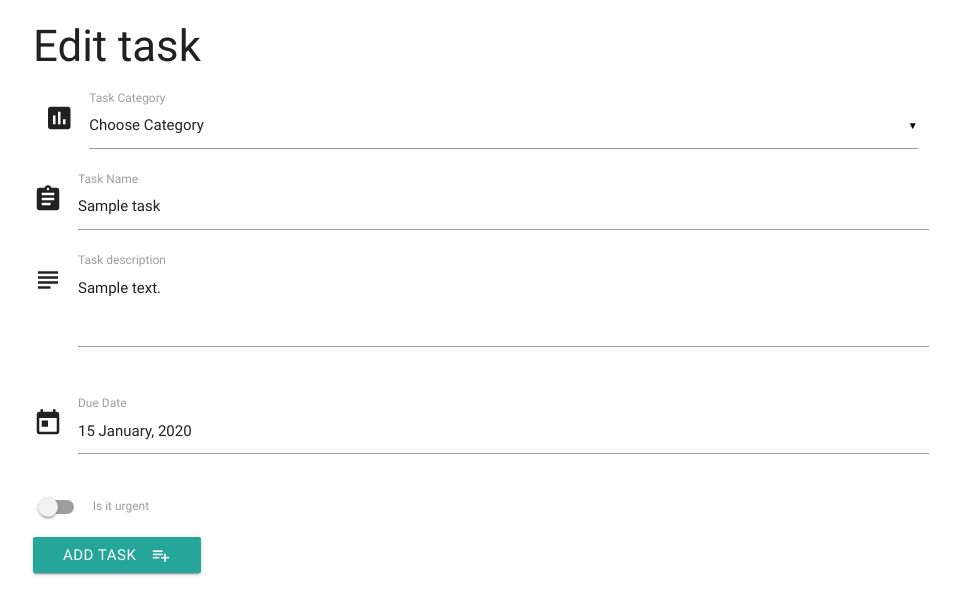
After one commit to MrColorado35/task_manager, a Flask app: template task_mnger/templates/edittask.html in a window 1280 px wide. The commit adds this page. Shown: the top 615 px of the page, without its empty margins (159-1119 px from the left). Run offline with Flask 2, Linux system fonts and the light colour scheme; the template is opened without the code that fills it: most values are stand-ins (such as "Sample title", 1, 10 or a date in 2020); some libraries are stand-ins or nearby versions.

Commit message:
add functionality for task editing

```diff
--- a/task_mnger/app.py
+++ b/task_mnger/app.py
@@ -28,6 +28,25 @@ def insert_task():
     task.insert_one(request.form.to_dict())
     return redirect(url_for('get_tasks'))
 
+@app.route('/edit_task/<task_id>')
+def edit_task(task_id):
+    the_task = mongo.db.tasks.find_one({"_id": ObjectId(task_id)})
+    all_categories = mongo.db.categories.find()
+    return render_template('edittask.html', task=the_task, categories=all_categories )
+
+@app.route('/update_task/<task_id>', methods=["POST"])
+def update_task(task_id):
+    tasks = mongo.db.tasks
+    tasks.update( {'_id': ObjectId(task_id)},
+       {
+        'task_name':request.form.get('task_name'),
+        'category_name':request.form.get('category_name'),
+        'task_description': request.form.get('task_description'),
+        'due_date': request.form.get('due_date'),
+        'is_urgent':request.form.get('is_urgent')
+    })
+    return redirect(url_for('get_tasks'))
+
 if __name__ == '__main__':
         app.run(host=os.environ.get('IP'),
             port=int(os.environ.get('PORT')),
--- /dev/null
+++ b/task_mnger/static/css/style.css
@@ -0,0 +1,12 @@
+.btn-small {
+    height: 24px;
+    width: 60px;
+    line-height: 24px;
+    margin: 5px;
+    padding: 0 0.5em;
+}
+
+.task-header {
+    margin-top: 5px;
+    margin-left: 10%;
+}
--- a/task_mnger/templates/base.html
+++ b/task_mnger/templates/base.html
@@ -9,18 +9,17 @@
         <!--Import Google Icon Font-->
         <link href="https://fonts.googleapis.com/icon?family=Material+Icons" rel="stylesheet">
         <!--Import materialize.css-->
-        <!-- <link rel="stylesheet" href="https://cdnjs.cloudflare.com/ajax/libs/materialize/1.0.0/css/materialize.min.css"> -->
-        <!-- <link type="text/css" rel="stylesheet" href="css/materialize.min.css"  media="screen,projection"/>   -->
-
         <link rel="stylesheet"  href="https://cdnjs.cloudflare.com/ajax/libs/materialize/0.100.2/css/materialize.min.css">
-        <link rel="stylesheet" href="assets/css/style.css">
+        <link rel="stylesheet" href="{{url_for('static', filename='css/style.css')}}">
         <title>Title</title>
     </head>
     <body>
+        <div class="container">
         <!-- <h1>It works</h1> -->
         {% block content %}
 
         {% endblock %}
+        </div>
         <!--JavaScript at end of body for optimized loading-->
         <!-- <script type="text/javascript" src="js/materialize.min.js"></script> -->
         <!-- <script src="https://cdnjs.cloudflare.com/ajax/libs/jquery/3.5.1/jquery.slim.min.js"></script> -->
--- /dev/null
+++ b/task_mnger/templates/edittask.html
@@ -0,0 +1,75 @@
+{% extends 'base.html' %} {% block content %}
+
+<h3>Edit task</h3>
+  <div class="row">
+        <form action="{{ url_for('update_task', task_id=task._id) }}" method="POST" class="col s12">
+        <div class="input-field col s12" id="choosefix">
+            <i class="material-icons prefix">poll</i>
+            <select id="category" name="category_name">
+                <option value="" disabled selected>Choose Category</option>
+
+                {% for cat in categories %}
+                    {% if cat.category_name == task.category_name %}
+                <option value="{{ cat.category_name}}" selected> {{ cat.category_name }}</option>
+                    {% else %}
+                <option value="{{ cat.category_name}}"> {{ cat.category_name }}</option>
+                    {% endif %}
+                {% endfor %}
+
+            </select>
+            <label>Task Category</label>
+        </div>
+      <div class="row">
+        <div class="input-field col s12">
+          <i class="material-icons prefix">assignment</i>
+          <input id="task_name" name="task_name" type="text" class="validate" value="{{task.task_name}}">
+          <label for="icon_prefix">Task Name</label>
+        </div>
+        <div class="input-field col s12">
+          <i class="material-icons prefix">subject</i>
+          <textarea name="task_description" id="task_description" cols="30"
+                    rows="10" class="materialize-textarea" >{{task.task_description}}</textarea>
+          <label for="icon_telephone">Task description</label>
+        </div>
+      </div>
+       <div id="matfix" class="row">
+        <div class="input-field col s12">
+          <i class="material-icons prefix">today</i>
+          <input id="due_date" name="due_date" type="text" class="datepicker">
+          <label for="icon_prefix">Due Date</label>
+        </div>
+      </div>
+      <div class="row">
+         <div class="switch">
+            <label>
+                {% if task.is_urgent %}
+            <input id="is_urgent" name="is_urgent" type="checkbox" checked>
+                {% else %}
+            <input id="is_urgent" name="is_urgent" type="checkbox">
+                {% endif %}
+            <span class="lever"></span>
+             Is it urgent
+            </label>
+         </div>
+      </div>
+      <button class="btn waves-effect waves-light" type="submit" name="action">Add Task
+            <i class="material-icons right">playlist_add</i>
+      </button>
+    </form>
+  </div>
+<script
+  src="https://code.jquery.com/jquery-3.5.1.js"
+  integrity="sha256-QWo7LDvxbWT2tbbQ97B53yJnYU3WhH/C8ycbRAkjPDc="
+  crossorigin="anonymous">
+</script>
+<script>
+    $(document).ready(function(){
+
+        due_date = Date.parse('{{task.due_date}}');
+        $('#due_date').pickadate('picker').set('select', due_date, {format: 'dd/mm/yyyy'}).trigger('change')
+
+    });
+</script>
+
+
+{% endblock %}
```
Also changed, not shown: task_mnger/templates/tasks.html (+12 -2 lines).
